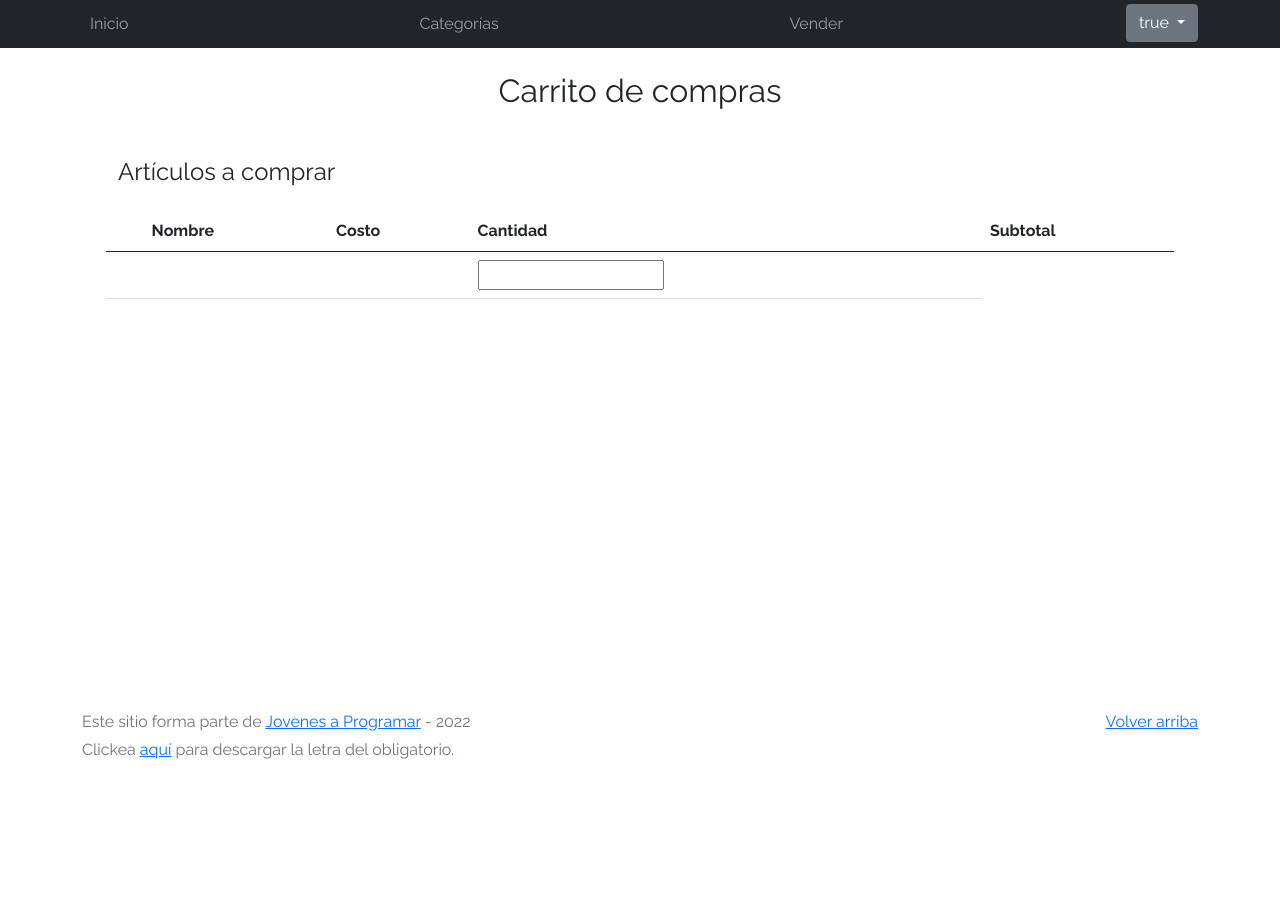
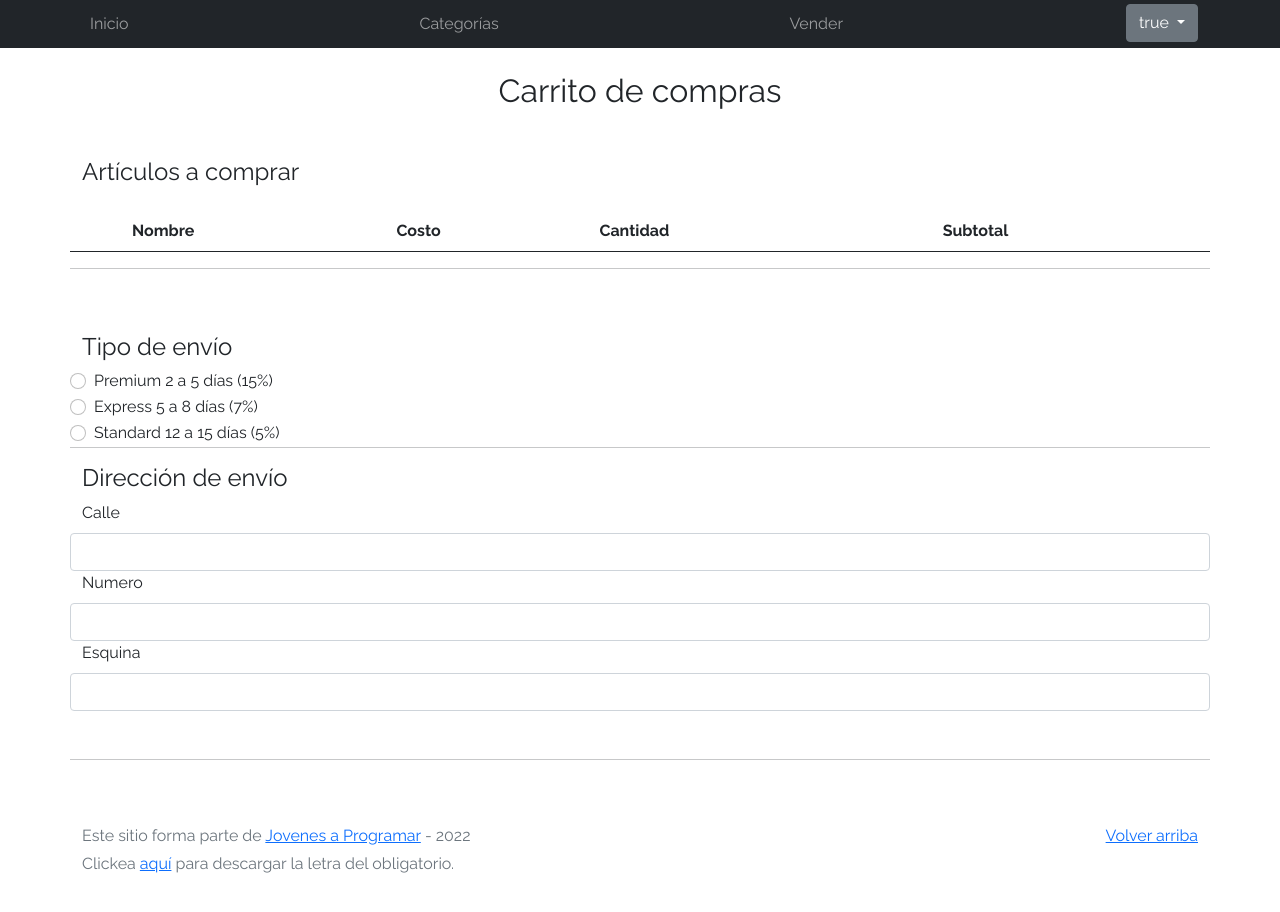
Before and after one commit to walterlarrea/eMercado, a plain HTML site: page cart.html in a window 1280 px wide. Before the commit the page ends 814 px from the top, so only its background shows below. Drawn offline with Linux system fonts and the light colour scheme; no server answers; sample sign-in values are in the browser's storage.

Commit message:
Entrega 5 + Desafio 5

```diff
--- a/cart.html
+++ b/cart.html
@@ -38,7 +38,7 @@
   <main>
     <div class="container">
       <h2 class="text-center mt-4">Carrito de compras</h2>
-      <div class="row ms-4 me-4 mt-5">
+      <div class="row mb-5 mt-5">
         <h4>Artículos a comprar</h4>
 
         <table class="table mt-3">
@@ -52,17 +52,42 @@
               <th scope="col">Subtotal</th>
             </tr>
           </thead>
-          <tbody class="table-group-divider" id="product-list">
+          <tbody class="table-group-divider" id="product-list-tb">
             <tr>
-              <td><img src="..." alt="" class="rounded"></td>
-              <td></td>
-              <td></td>
-              <td><input type="number" min="1"></td>
-              <td></td>
             </tr>
           </tbody>
         </table>
-
+        <hr>
+      </div>
+      <div class="row">
+        <h4>Tipo de envío</h4>
+        <div class="form-check">
+          <input class="form-check-input" type="radio" name="shipping-type" id="ship-premium">
+          <label class="form-check-label" for="ship-premium">
+            Premium 2 a 5 días (15%)
+          </label>
+        </div>
+        <div class="form-check">
+          <input class="form-check-input" type="radio" name="shipping-type" id="ship-express">
+          <label class="form-check-label" for="ship-express">
+            Express 5 a 8 días (7%)
+          </label>
+        </div>
+        <div class="form-check">
+          <input class="form-check-input" type="radio" name="shipping-type" id="ship-standard">
+          <label class="form-check-label" for="ship-standard">
+            Standard 12 a 15 días (5%)
+          </label>
+        </div>
+        <hr>
+        <h4>Dirección de envío</h4>
+        <label for="calle" class="form-label">Calle</label>
+        <input type="text" id="dir-calle" class="form-control">
+        <label for="dir-numero-puerta" class="form-label">Numero</label>
+        <input type="text" id="dir-numero-puerta" class="form-control">
+        <label for="dir-esquina" class="form-label">Esquina</label>
+        <input type="text" id="dir-esquina" class="form-control">
+        <hr class="mt-5">
       </div>
     </div>
   </main>
--- a/js/cart.js
+++ b/js/cart.js
@@ -5,7 +5,7 @@ let userCart = {};
 forceUserLogin();
 
 function showArticles() {
-    const productListElement = document.getElementById('product-list');
+    const productListElement = document.getElementById('product-list-tb');
     let htmlProductToAppend = '';
     productListElement.innerHTML = htmlProductToAppend;
 
@@ -19,7 +19,7 @@ function showArticles() {
             <td>${art.currency} ${art.unitCost}</td>
             <td><input class="form-control" type="number" min="1" value="${art.count}" data-prod-id="${art.id}"></td>
             <td><button class="btn btn-dark" onclick="deleteArticle(this)" data-prod-id="${art.id}"><i class="fas fa-solid fa-trash"></i> Eliminar</button></td>
-            <td>${art.currency} ${art.unitCost * art.count}</td>
+            <td><strong>${art.currency} ${art.unitCost * art.count}</strong></td>
         </tr>
         `
         productListElement.innerHTML += htmlProductToAppend;
@@ -30,6 +30,8 @@ function showArticles() {
 function updateCantAndShowArticles(event) {
     let artID = parseInt(event.target.getAttribute('data-prod-id'));
     let cant = event.target.value;
+
+    if (event.target.type != 'NUMBER') return; // Only process numeric inputs
 
     let locallyStoredCarts = JSON.parse(localStorage.getItem('cartArticlesByUsrID'));
     let regExp = /^[1-9]\d*$/g; // Regular expression to test() true only for numeric positive inputs
@@ -85,9 +87,9 @@ function updateCarts(apiCart) { // Load API served Cart into local storage
         locallyStoredCarts = JSON.parse(localStorage.getItem('cartArticlesByUsrID'));
     }
 
-    let userCartIndex = locallyStoredCarts.findIndex(cart => cart.user === userID);
+    let userCartIndex = locallyStoredCarts.findIndex(cart => cart?.user === userID);
     let userCart = locallyStoredCarts[userCartIndex];
-    if (userCart < 0 && userCart == undefined) { // Save user Cart if doesn't already exist
+    if (userCart < 0 || userCart == undefined) { // Save user Cart if doesn't already exist
         locallyStoredCarts.push(apiCart);
         localStorage.setItem('cartArticlesByUsrID', JSON.stringify(locallyStoredCarts));
     } else { // Update user Cart using Cart served by API
```
